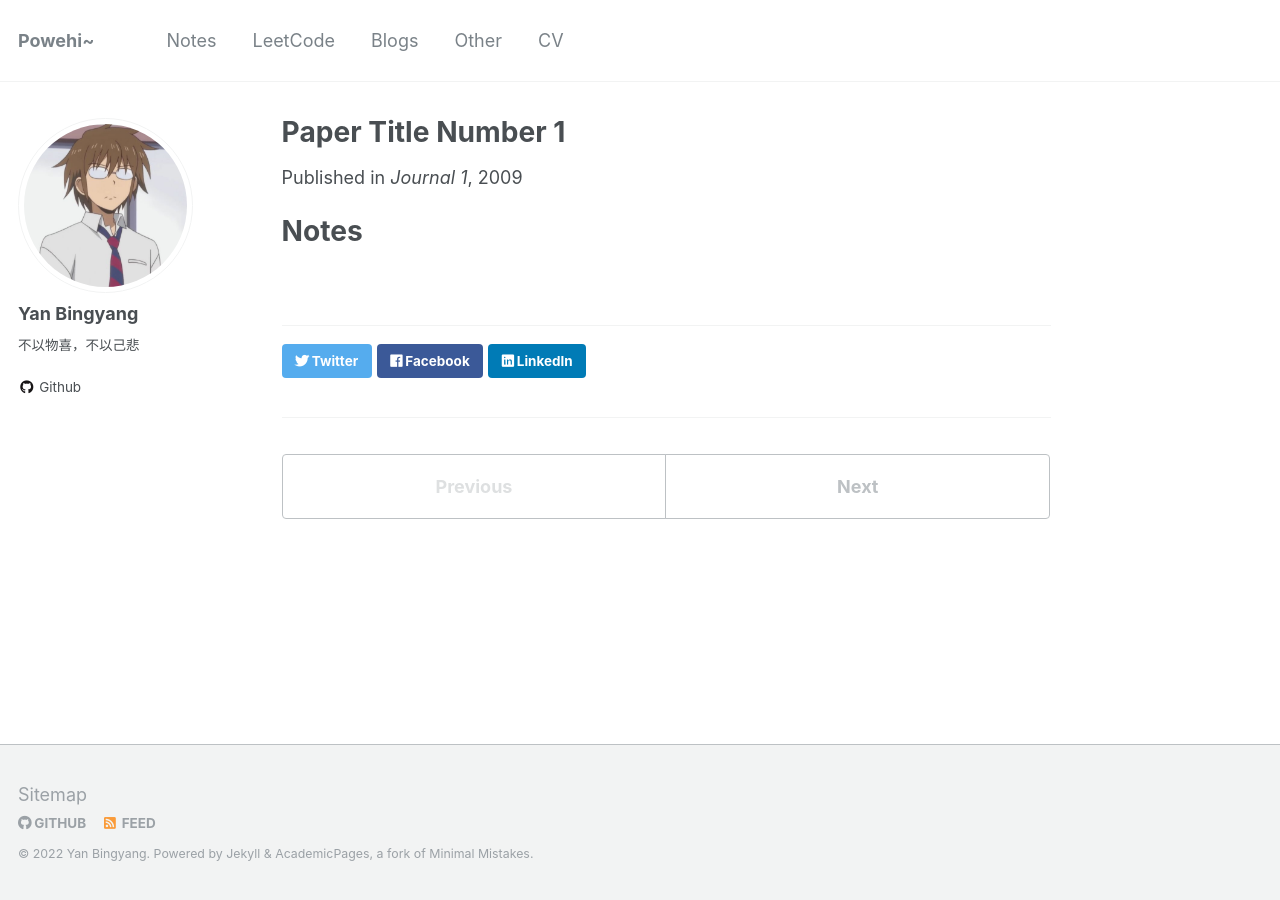
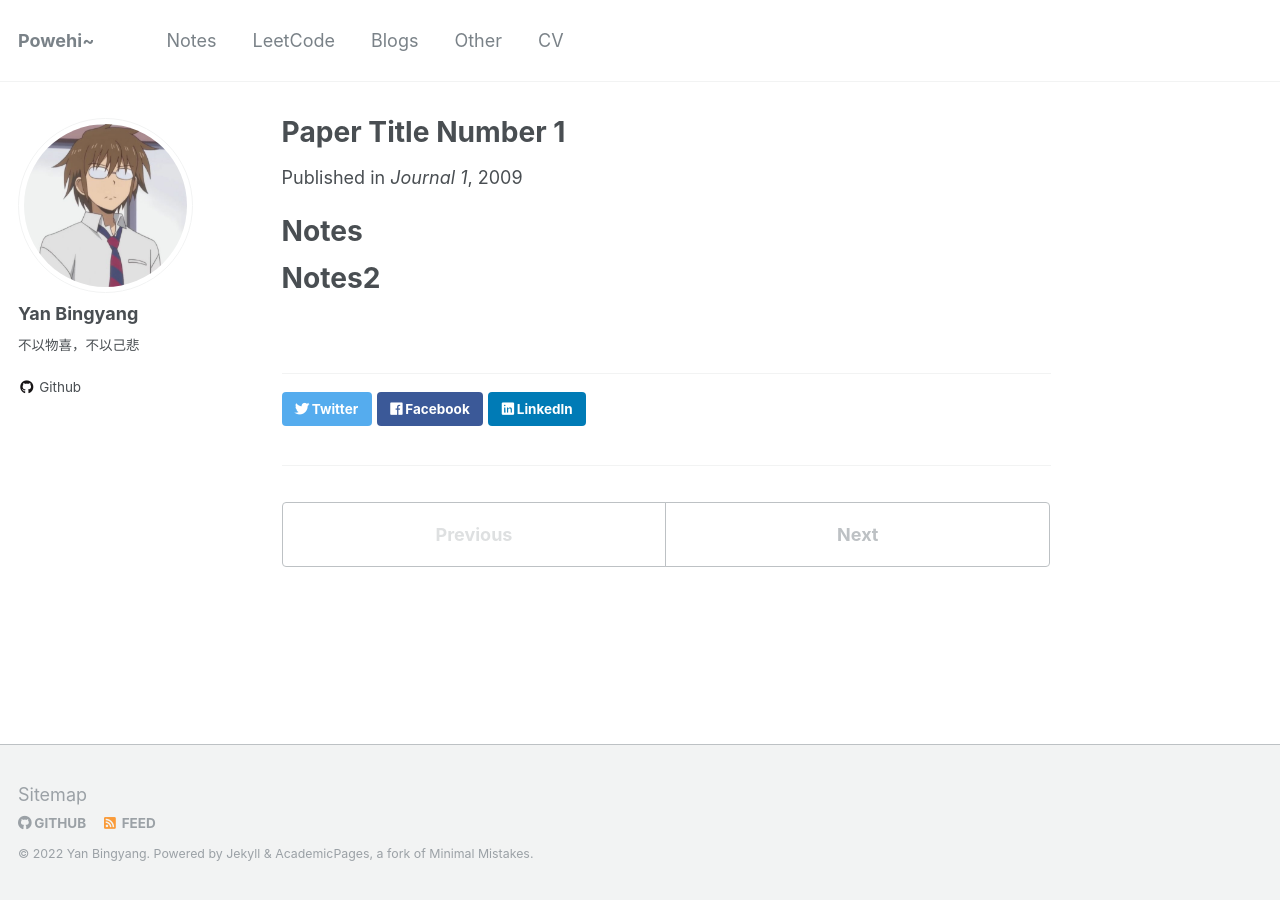
Before and after one commit to byYanXX/byYanXX.github.io, a Jekyll site: the page built from _Notes/2022-04-23-Hello-World.markdown, in a window 1280 px wide. Built offline with Jekyll 4.4.1, drawn with Linux system fonts in a browser that asks for light colours.

Commit message:
Update 2022-04-23-Hello-World.markdown

```diff
--- a/_Notes/2022-04-23-Hello-World.markdown
+++ b/_Notes/2022-04-23-Hello-World.markdown
@@ -7,4 +7,8 @@ date: 2009-10-01
 venue: 'Journal 1'
 ---
 
-# Notes
+Notes
+====
+
+Notes2
+====
```
